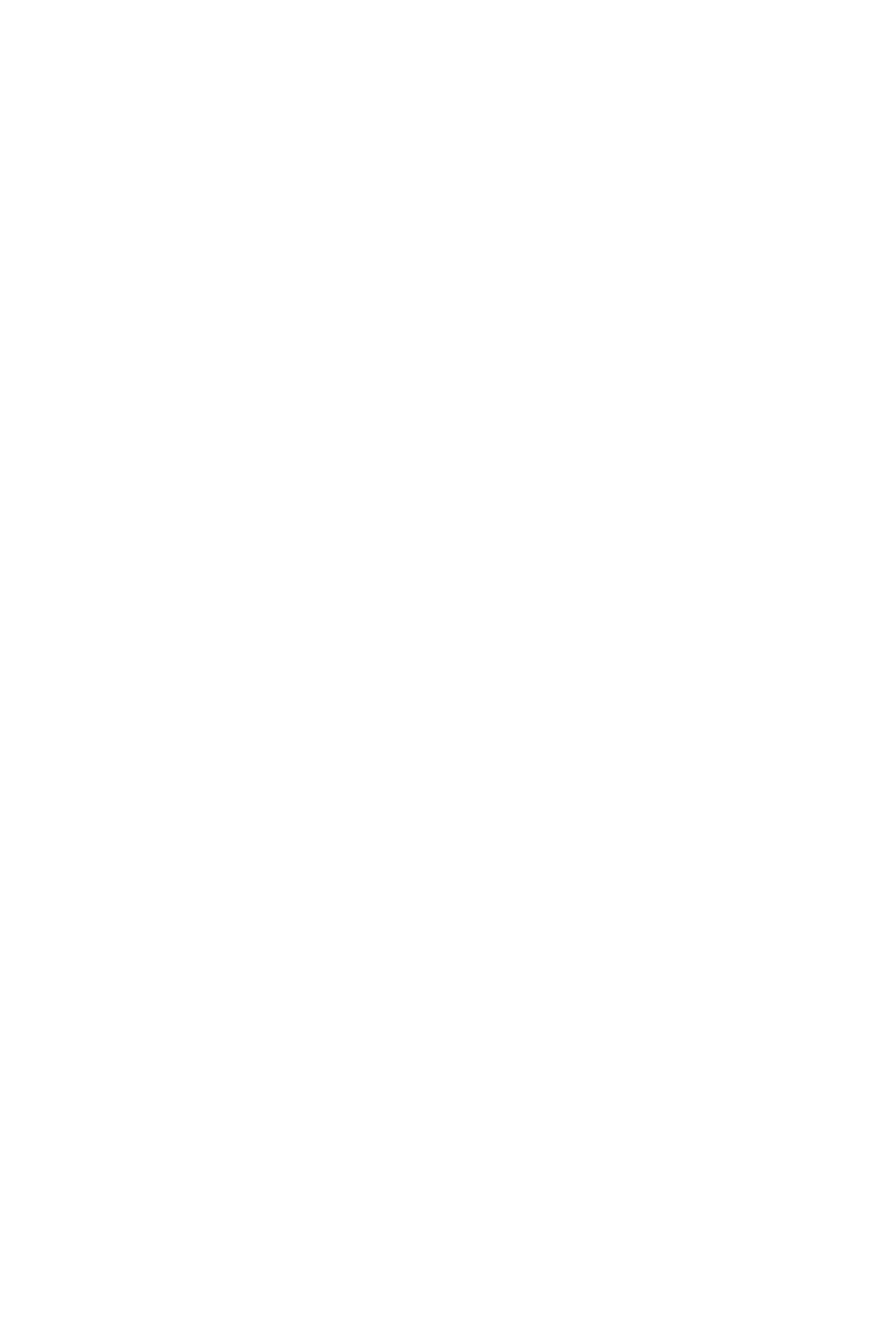
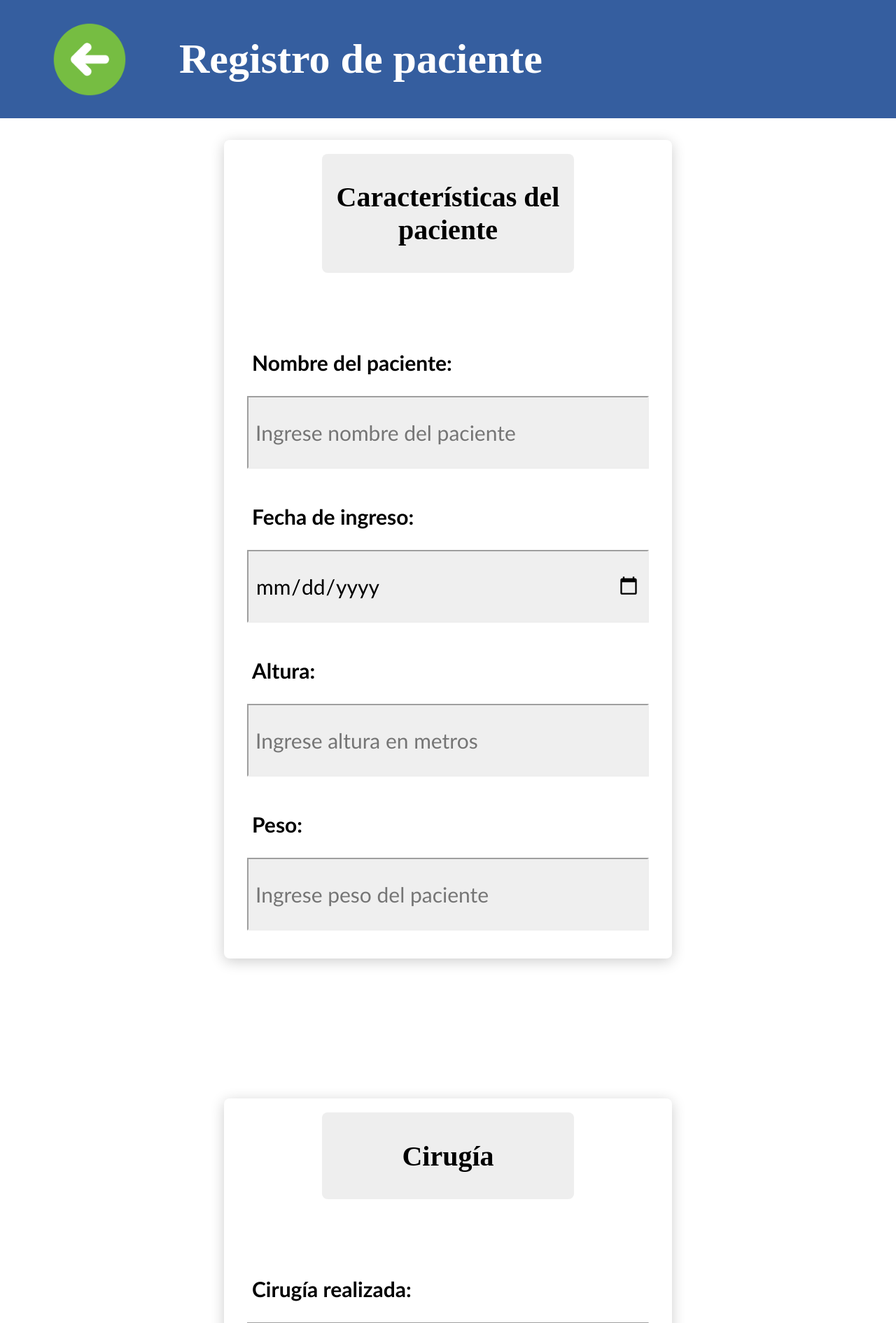
Before and after one commit to Arcemontoya/Hospital_Infantil, a Django app: page / in a window 1280 px wide. Before the commit the part shown is empty. Shown: the top 1891 px of the page at 70% size. Before the commit the page ends 800 px from the top, so only its background shows below. Run offline with Django 5.2, Linux system fonts and the light colour scheme.

Commit message:
Agregacion registroPaciente.html, interfaz de registroTratamiento.html

```diff
--- a/templates/registroPaciente.html
+++ b/templates/registroPaciente.html
@@ -1,3 +1,5 @@
+{% load static %}
+
 <!DOCTYPE html>
 <html lang="en">
     <style>
@@ -13,6 +15,13 @@
             /* Remover alineación y padding relacionados con el contenido */
             display: flex;
             align-items: center;
+        }
+
+
+        .fixed-top-border img
+        {
+
+            scale: 40%;
         }
 
 
@@ -93,7 +102,7 @@
         h1{
             font-family: Montserrat;
             font-size: 60px;
-
+            color: white;
         }
 
         h2{
@@ -111,5 +120,56 @@
         }
     </style>
 
+    <head>
+
+        <link href="{% static 'assets/Interfaz/previous.png' %}" rel="icon" type="image/png">
+
+        <div class="fixed-top-border">
+            <img src="{% static 'assets/Interfaz/previous.png' %}">
+            <h1>Registro de paciente</h1>
+
+        </div>
+    </head>
+
+    <body>
+        <center>
+            <div class="form-container">
+                <div class="section-title"><h2>Características del paciente</h2></div>
+
+                <h3>Nombre del paciente: </h3>
+                <input type="text" name="nombrePaciente" id="nombrePaciente" placeholder="Ingrese nombre del paciente">
+
+                <h3>Fecha de ingreso: </h3>
+                <input type="date" name="fechaIngreso" id="fechaIngreso" placeholder="Ingrese la fecha de ingreso del paciente">
+
+                <h3>Altura: </h3>
+                <input type="text" name="alturaPaciente" id="alturaPaciente" placeholder="Ingrese altura en metros">
+
+                <h3>Peso: </h3>
+                <input type="text" name="pesoPaciente" id="pesoPaciente" placeholder="Ingrese peso del paciente">
+
+            </div>
+
+            <div class="form-container">
+                <div class="section-title"><h2>Cirugía</h2></div>
+
+                <h3>Cirugía realizada: </h3>
+                <input type="text" name="cirugíaRealizada" id="cirugíaRealizada" placeholder="Ingrese la cirugía realizada">
+
+                <h3>Diagnóstico clínico prequirúrgico</h3>
+                <textarea name="diagnosticoPrequirurgico" id="diagnosticoPrequirurgico" rows="4" cols="50" placeholder="Ingrese diagnóstico clínico prequirúrgico"></textarea>
+            </div>
+
+            <div class="form-container">
+                <div class="section-title"><h2>Nota de enfermería</h2></div>
+
+                <h3>Ingrese nota de enfermería</h3>
+                <textarea name="notaEnfermeria" id="notaEnfermeria" rows="4" cols="50" placeholder="Ingrese nota de enfermería"></textarea>
+            </div>
+
+            <button type="button"><b>Registrar</b></button>
+        </center>
+
+    </body>
 
 </html>
```
Also changed, not shown: templates/registroTratamiento.html (renamed from templates/medicoTratamiento.html, +3 -4 lines).
